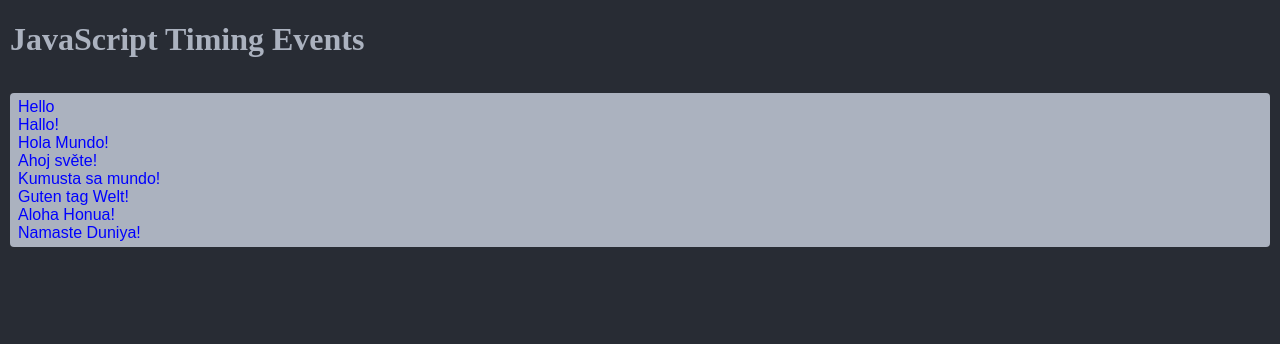
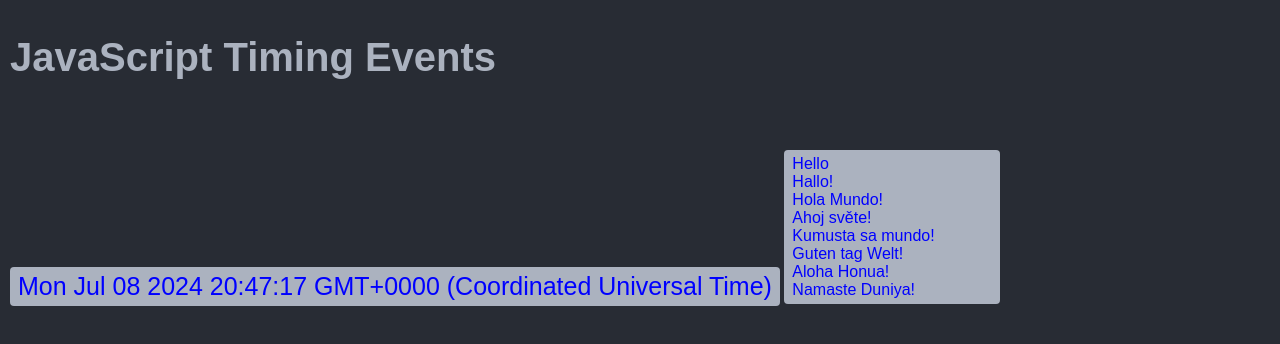
Before and after one commit to itcodegirl/js-Timing-Events, a plain HTML site: page index.html in a window 1280 px wide. Drawn offline with Linux system fonts and the light colour scheme; a web font is replaced by a local one.

Commit message:
setTimeout() and setInterval()
Example of using setTimeout() and setInterval() together

```diff
--- a/index.html
+++ b/index.html
@@ -15,6 +15,9 @@
   <body>
 
 	<h1>JavaScript Timing Events</h1>
+
+	<div id="date"></div>
+
 	<div id="timeEvents">
 	<div id="hello">Hello</div>
 	<div id="hello1">Hello</div>
@@ -24,7 +27,7 @@
 	<div id="hello5">Hello</div>
 	<div id="hello6">Hello</div>
 	<div id="hello7">Hello</div>
-	<div id="date"></div>
+
 	</div>
 
   </body>
--- a/src/index.js
+++ b/src/index.js
@@ -9,7 +9,7 @@
 //The setTimeout() method calls a function or evaluates an expression after a specified number of milliseconds.
 //First Example of setTimeout
 function sayHello() {
-	let helloBox = document.querySelector('#hello');
+	let helloBox = document.querySelector('#hello8');
 	helloBox.innerHTML = 'Bonjour le monde';
 }
 
@@ -36,7 +36,7 @@ setTimeout(function () {
 	let helloBox = document.querySelector('#hello3');
 	helloBox.innerHTML = 'Ahoj světe!';
 }, 3000);
-clearTimeout(3000);
+clearTimeout(2000);
 
 // setInterval() Method
 
@@ -71,4 +71,12 @@ function sayHello() {
 	helloBox.innerHTML = 'Namaste Duniya!';
 }
 
+function displayDate() {
+	let date = document.querySelector('#date');
+	date.innerHTML = new Date();
+} {
+
+}
 setTimeout(sayHello, 3000);
+
+setInterval(displayDate, 1000);
--- a/src/styles.css
+++ b/src/styles.css
@@ -1,5 +1,5 @@
 body {
-	display: block;
+	display: inline-block;
 	background-color: #282c34;
 	color: #abb2bf;
 	justify-content: center;
@@ -7,10 +7,29 @@ body {
 	overflow-y: auto;
 	overflow-x: auto;
 	margin: 0 10px;
+	font-family: "Sofia Sans Semi Condensed", sans-serif;
+}
+
+h1 {
+	display: inline-block;
+	font-size: 40px;
+	margin: 35px 0;
+}
+
+#date {
+	display: inline-block;
+	padding: 5px 8px;
+	border-radius: 4px;
+	min-width: 200px;
+	margin: 35px 0;
+	font-family: "Sofia Sans Semi Condensed", sans-serif;
+	color: blue;
+	background-color: #abb2bf;
+	font-size: 25px;
 }
 
 #timeEvents {
-	display: block;
+	display: inline-block;
 	padding: 5px 8px;
 	border-radius: 4px;
 	min-width: 200px;
```
